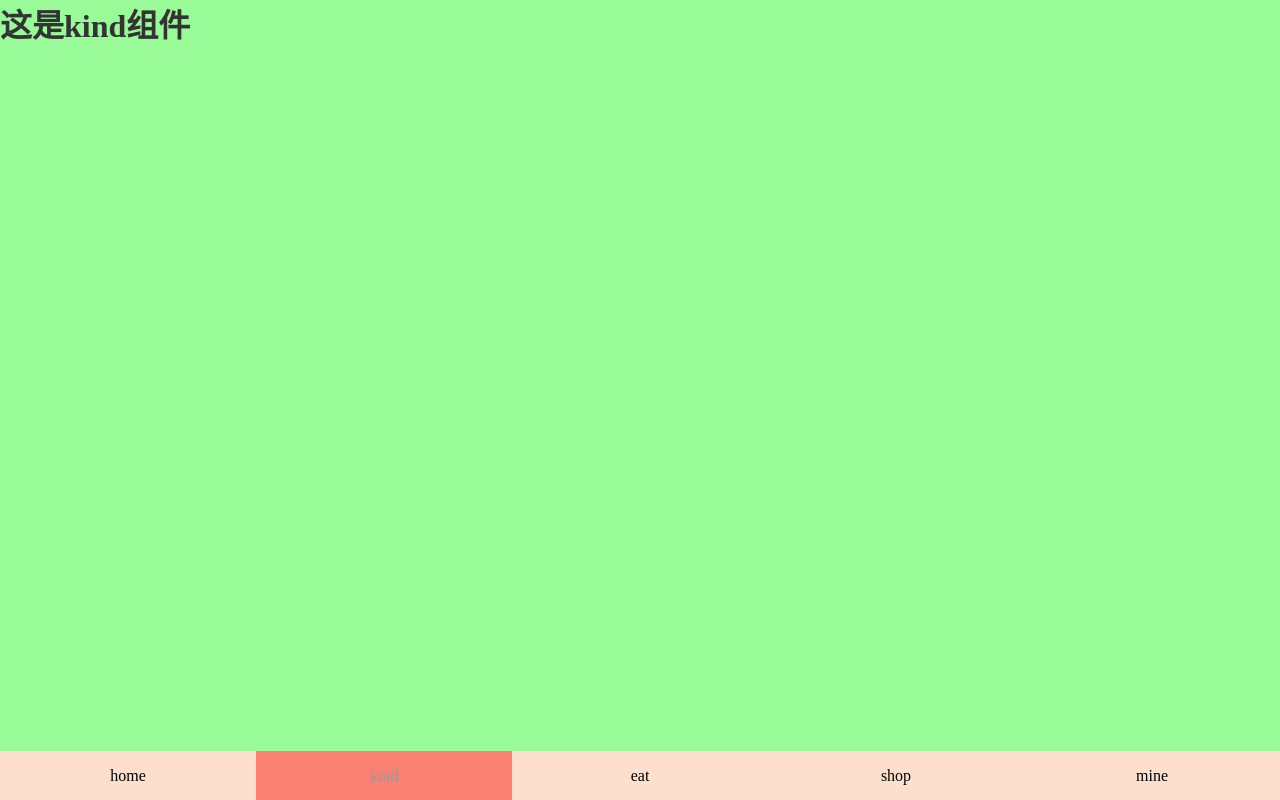
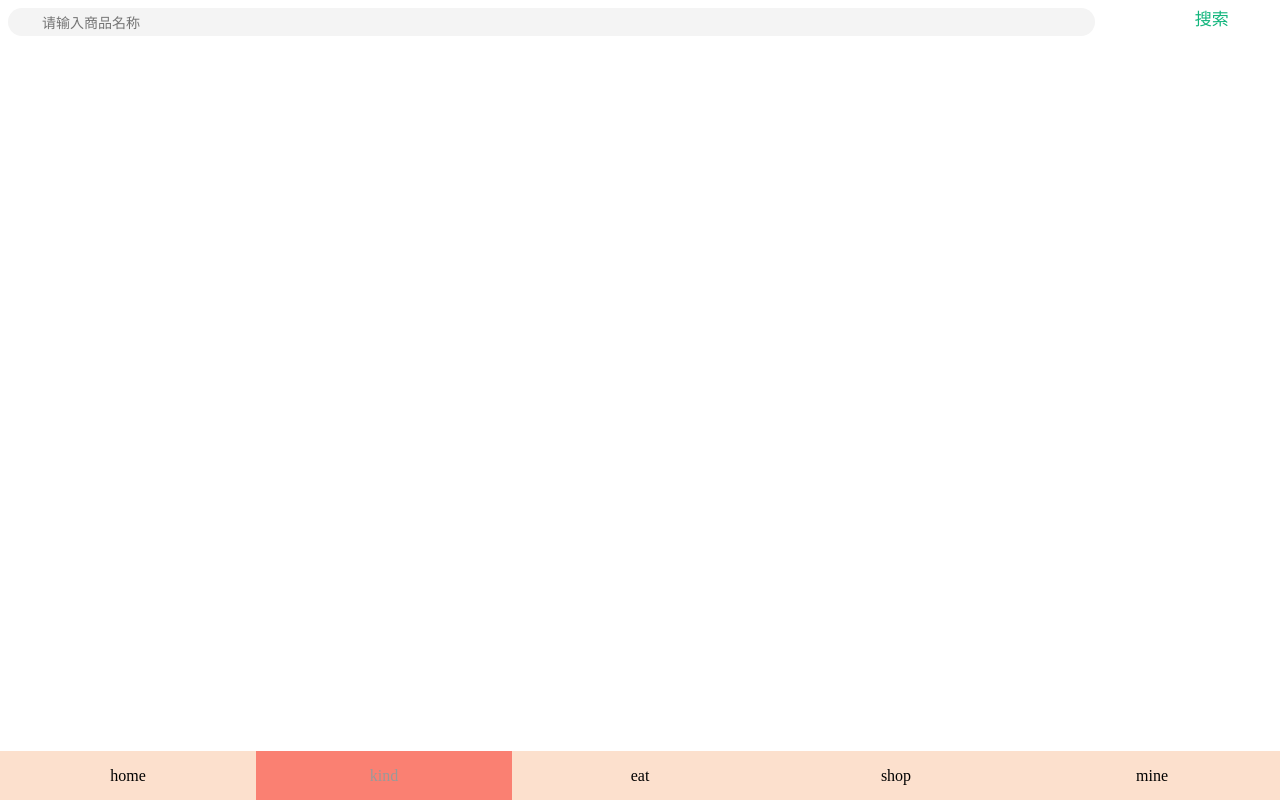
Before and after one commit to xxl-007/yiguo-demo, a React (Create React App) app: page /kind in a window 1280 px wide. Built offline with nearby package versions, Linux system fonts and the light colour scheme.

Commit message:
完成kind搜索框静态

```diff
--- a/src/App.css
+++ b/src/App.css
@@ -47,7 +47,7 @@ html, body, .app{
     background: palegoldenrod;
 }
 #kind{
-    background: palegreen;
+    background: white;
 }
 #eat{
     background: paleturquoise;
--- a/src/pages/kind/Kind.jsx
+++ b/src/pages/kind/Kind.jsx
@@ -1,10 +1,20 @@
-import React, {Component} from 'react'
-export default class Kind extends Component{
+import React, { Component } from 'react'
+import './kind.scss'
 
-    render(){
+export default class Kind extends Component {
+
+    render() {
         return (
-            <div id="kind"  className="page">
-                <h1>这是kind组件</h1>
+            <div id="kind" className="page">
+                <div className='search-box'>
+                    <div className='inp-box'>
+                        <input type="text" className='inp' placeholder='请输入商品名称' />
+                    </div>
+                    <span>搜索</span>
+                </div>
+                <div className='content'>
+
+                </div>
             </div>
         )
 
--- /dev/null
+++ b/src/pages/kind/kind.scss
@@ -0,0 +1,41 @@
+.search-box{
+    position: relative;
+    top: 0%;
+    left: 0%;
+    display: flex;
+    height: 40px;
+    background: white;
+    width: 100%;
+    padding: 8px;
+    box-sizing: border-box;
+    .inp-box{
+        position: relative;
+        height: 28px;
+        width: 86%;
+        background: #f4f4f4;
+        border-radius: 20px;
+        background: #f4f4f4;
+        box-sizing: border-box;
+        .inp{
+            position: absolute;
+            display: inline-block;
+            height: 30px;
+            width: 80%;
+            font-size: 14px;
+            background: none;
+            outline: none;
+            border: none;
+            border-radius: 20px;
+            margin-left: 32px;
+            text-indent: 2px;
+        }
+    }
+    span{
+        position: absolute;
+        top: 0%;
+        right: 4%;
+        line-height: 40px;
+        font-size: 17px;
+        color: #11B57C;
+    }
+}
```
